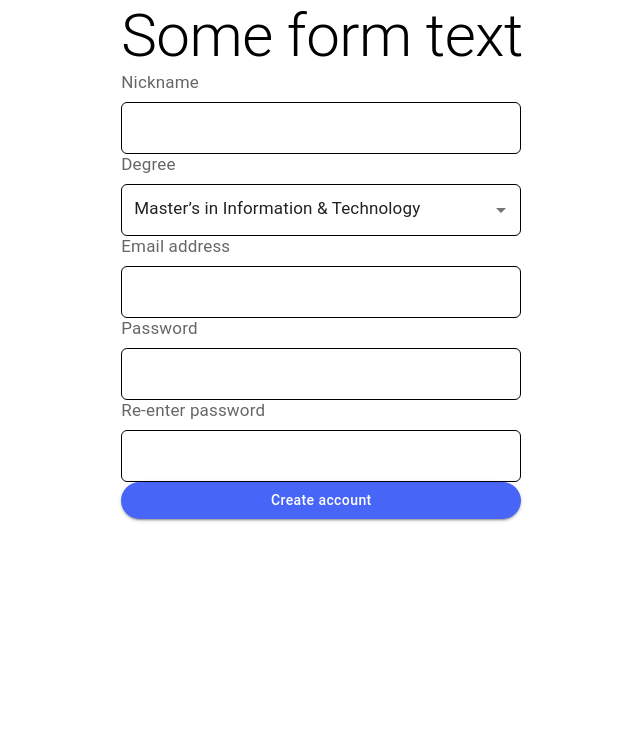
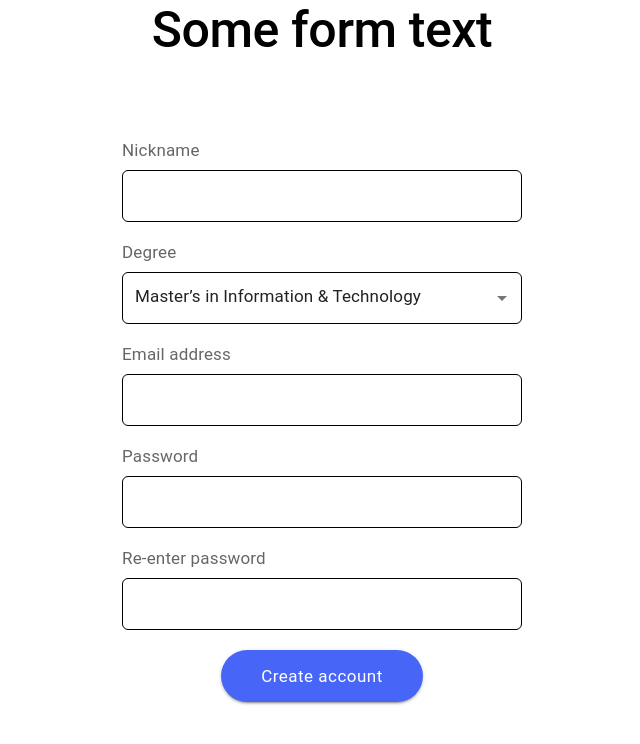
Before and after one commit to k5va/sample-form, a React (Create React App) app: page / in a window 1280 px wide. Shown: the top 744 px of the page, without its empty margins (318-958 px from the left). Built offline with nearby package versions, Linux system fonts and the light colour scheme; the HTML template or start-up script is replaced by a standard one.

Commit message:
Wrapped FormTextField and FormSelect in divs to add margins

```diff
--- a/src/components/account-form/account-form.scss
+++ b/src/components/account-form/account-form.scss
@@ -1,5 +1,22 @@
+.account-form {
+  h2 {
+    font-size: 3.125rem;
+    font-weight: 500;
+    text-align: center;
+    margin-bottom: 5rem;
+  }
+}
+
 .account-form__form {
   display: flex;
   flex-direction: column;
   width: 400px;
 }
+
+.account-form__form-item {
+  margin-bottom: 1.25rem;
+}
+
+.account-form__form-submit {
+  align-self: center;
+}
--- a/src/components/account-form/account-form.tsx
+++ b/src/components/account-form/account-form.tsx
@@ -22,20 +22,19 @@ function AccountForm(): JSX.Element {
 
   return (
     <section className='account-form'>
-      <Typography variant="h2">Some form text</Typography>
-      <form className = 'account-form__form' onSubmit = { handleSubmit(onSubmit) }>
-
-        <FormTextField name='nickname' label='Nickname' control={control} validator={formValidator['nickname']} />
-        <FormSelect name='degree' label='Degree' control={control} validator={formValidator['degree']} >
+      <Typography className='account-form__header' variant="h2">Some form text</Typography>
+      <form className='account-form__form' onSubmit = { handleSubmit(onSubmit) }>
+        <FormTextField className='account-form__form-item' name='nickname' label='Nickname' control={control} validator={formValidator['nickname']} />
+        <FormSelect className='account-form__form-item' name='degree' label='Degree' control={control} validator={formValidator['degree']} >
           <MenuItem value="master_it">Master’s in Information & Technology</MenuItem>
           <MenuItem value="master_fa">Master’s in FA</MenuItem>
           <MenuItem value="master_art">Master’s in Arts</MenuItem>
         </FormSelect>
-        <FormTextField name='email' label='Email address' control={control} validator={formValidator['email']} />
-        <FormTextField name='password' label='Password' control={control} validator={formValidator['password']} />
-        <FormTextField name='password2' label='Re-enter password' control={control} validator={formValidator['password2']} />
+        <FormTextField className='account-form__form-item' name='email' label='Email address' control={control} validator={formValidator['email']} />
+        <FormTextField className='account-form__form-item' name='password' label='Password' control={control} validator={formValidator['password']} />
+        <FormTextField className='account-form__form-item' name='password2' label='Re-enter password' control={control} validator={formValidator['password2']} />
 
-        <Button type="submit">Create account</Button>
+        <Button className='account-form__form-item account-form__form-submit' type="submit">Create account</Button>
       </form>
     </section>
   );
--- a/src/components/form-select/form-select.tsx
+++ b/src/components/form-select/form-select.tsx
@@ -2,7 +2,7 @@ import { Controller } from 'react-hook-form';
 import { FormControl, InputLabel, Select } from '@mui/material';
 import { FormSelectProps } from './types';
 
-function FormSelect({ name, label, control, validator, children }: FormSelectProps): JSX.Element {
+function FormSelect({ name, label, control, validator, children, className }: FormSelectProps): JSX.Element {
   const labelId = `${label}-label`;
 
   return (
@@ -14,6 +14,7 @@ function FormSelect({ name, label, control, validator, children }: FormSelectPro
           field: {onChange, onBlur, value, name, ref},
           fieldState: {error},
         }) => (
+          <div className={className}>
             <FormControl>
               <InputLabel id={labelId}>{label}</InputLabel>
               <Select
@@ -29,6 +30,7 @@ function FormSelect({ name, label, control, validator, children }: FormSelectPro
                 {children}
               </Select>
             </FormControl>
+          </div>
         )}
       />
   );
--- a/src/components/form-select/types.tsx
+++ b/src/components/form-select/types.tsx
@@ -7,4 +7,5 @@ export type FormSelectProps = PropsWithChildren<{
   label: string,
   control: Control<AccountFormFields, any>;
   validator: AccountFormValidator,
+  className?: string,
 }>;
--- a/src/components/form-text-field/form-text-field.tsx
+++ b/src/components/form-text-field/form-text-field.tsx
@@ -2,7 +2,7 @@ import { Controller, FieldValues } from 'react-hook-form';
 import { TextField } from '@mui/material';
 import { FormTextFieldProps } from './types';
 
-function FormTextField<T extends FieldValues>({ name, label, control, validator }: FormTextFieldProps<T>): JSX.Element {
+function FormTextField<T extends FieldValues>({ name, label, control, validator, className }: FormTextFieldProps<T>): JSX.Element {
   return ( // TODO: useControler
     <Controller
         name={name}
@@ -12,6 +12,7 @@ function FormTextField<T extends FieldValues>({ name, label, control, validator
           field: {onChange, onBlur, value, name, ref},
           fieldState: {error},
         }) => (
+          <div className={className}>
             <TextField
               id={name}
               name={name}
@@ -23,6 +24,7 @@ function FormTextField<T extends FieldValues>({ name, label, control, validator
               error={!!error}
               helperText={error?.message}
             />
+          </div>
         )}
       />
   );
--- a/src/components/form-text-field/types.tsx
+++ b/src/components/form-text-field/types.tsx
@@ -6,4 +6,5 @@ export type FormTextFieldProps<T extends FieldValues> = {
   label: string,
   control: Control<T>;
   validator: AccountFormValidator,
+  className?: string,
 };
--- a/src/theme/theme.ts
+++ b/src/theme/theme.ts
@@ -3,8 +3,9 @@ import { createTheme } from '@mui/material';
 const inputHeight = '52px';
 const inputPaddingHorizontal = '0.75rem';
 
-const labelInputText = {
+const textStyles = {
   fontSize: '1.0625rem',
+  fontWeight: '400',
   lineHeight: '1.25rem',
 };
 
@@ -15,6 +16,11 @@ export const theme = createTheme({
     }
   },
   components: {
+    MuiFormControl: {
+      defaultProps: {
+        fullWidth: true,
+      }
+    },
     MuiSelect: {
       defaultProps: {
         fullWidth: true,
@@ -28,7 +34,7 @@ export const theme = createTheme({
     MuiInputLabel: {
       styleOverrides: {
         root: {
-          ...labelInputText,
+          ...textStyles,
           position: 'static',
           transform: 'none',
           marginBottom: '0.625rem',
@@ -49,7 +55,7 @@ export const theme = createTheme({
           },
         },
         input: {
-          ...labelInputText,
+          ...textStyles,
           boxSizing: 'border-box',
           height: '100%',
         },
@@ -81,8 +87,10 @@ export const theme = createTheme({
       },
       styleOverrides: {
         root: {
+          ...textStyles,
           borderRadius: '30px',
-          textTransform: 'none'
+          textTransform: 'none',
+          padding: '1rem 2.5rem',
         },
       }
     }
```
Lines whose indentation alone changed are shown as unchanged.
